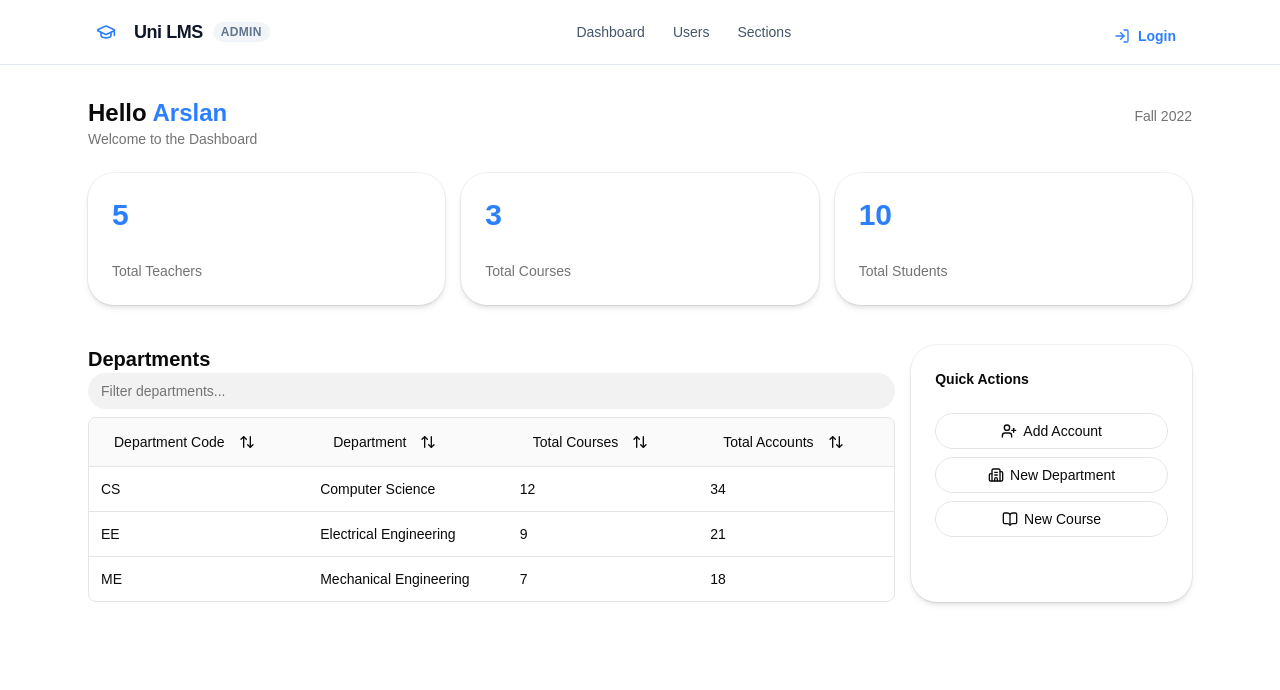
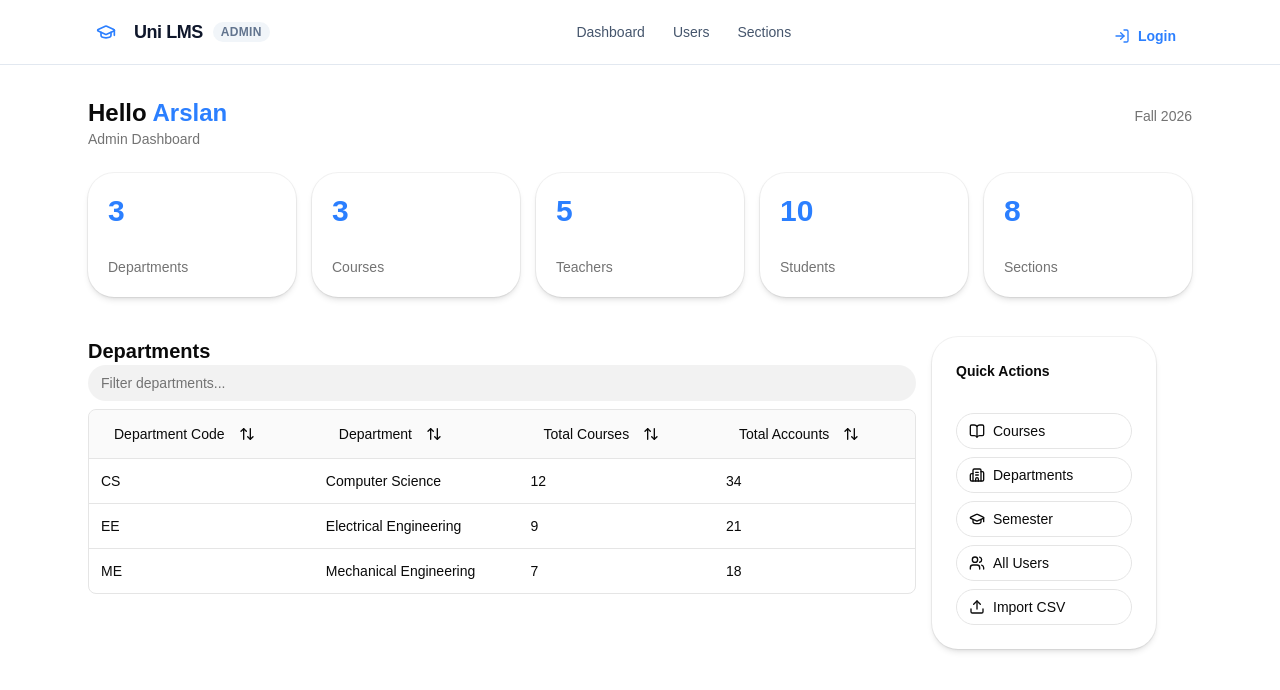
Before and after one commit to ch-arslanahmad/uni-lms, a React (Vite) app in the folder frontend/: page / in a window 1280 px wide. Shown: the top 690 px of the page. Built offline with nearby package versions, Linux system fonts and the light colour scheme.

Commit message:
feat: implement AdminDashboard component with admin-specific data and quick actions

```diff
--- a/frontend/src/App.tsx
+++ b/frontend/src/App.tsx
@@ -1,6 +1,6 @@
 import Navbar from "./components/Navbar";
 import { users } from "./models";
-import Dashboard from "./components/Dashboard";
+import AdminDashboard from "./pages/admin/AdminDashboard";
 import { BrowserRouter } from "react-router-dom";
 
 function App() {
@@ -8,7 +8,7 @@ function App() {
     <BrowserRouter>
       <div>
         <Navbar user={users[0]} />
-        <Dashboard name={users[0].name} />
+        <AdminDashboard />
       </div>
     </BrowserRouter>
   );
--- a/frontend/src/components/Dashboard.tsx
+++ b/frontend/src/components/Dashboard.tsx
@@ -1,83 +1,91 @@
+// Generic dashboard shell — reused by AdminDashboard, TeacherDashboard, StudentDashboard.
+// Callers supply their own stat cards, main content, and quick actions.
+
+import type { ReactNode } from "react";
 import { Card, CardContent, CardHeader, CardTitle } from "./ui/card";
-import { DataTable } from "./data-table/data-table";
-import { departmentColumns } from "./data-table/department-columns";
-import { departments } from "../models";
 import { Button } from "./ui/button";
-import { UserPlus, Building2, BookOpen } from "lucide-react";
+import type { StatCardInfo, QuickAction } from "../models";
 
-// Stat cards (top row) — hard-coded for now, computed from data later
-interface CardsInfo {
-  num: number;
-  title: string;
+// ── Prop types ────────────────────────────────────────────────────────────────
+
+export interface DashboardProps {
+  name: string;
+  semester?: string;
+  subtitle?: string;
+  stats: StatCardInfo[];
+  tableSlot: ReactNode;
+  quickActions: QuickAction[];
 }
 
-const cards: CardsInfo[] = [
-  { num: 5, title: "Total Teachers" },
-  { num: 3, title: "Total Courses" },
-  { num: 10, title: "Total Students" },
-];
+// ── Component ─────────────────────────────────────────────────────────────────
 
-// Page, greeting → cards → departments table
-function Dashboard({ name }: { name: string }) {
+function Dashboard({
+  name,
+  semester = "Fall 2026",
+  subtitle = "Welcome to the Dashboard",
+  stats,
+  tableSlot,
+  quickActions,
+}: DashboardProps) {
   return (
     <div className="mx-auto max-w-6xl px-6 py-8">
-      {/* --- Greeting --- */}
+
+      {/* Greeting */}
       <div className="flex flex-row items-baseline justify-between">
         <h1 className="text-2xl font-bold">
           Hello <span className="text-blue-500">{name}</span>
         </h1>
-        <span className="text-sm text-muted-foreground">Fall 2022</span>
+        <span className="text-sm text-muted-foreground">{semester}</span>
       </div>
-      <p className="text-sm text-muted-foreground">Welcome to the Dashboard</p>
+      <p className="text-sm text-muted-foreground">{subtitle}</p>
 
-      {/* --- Stat cards --- */}
-      <div className="mt-6 grid grid-cols-1 gap-4 sm:grid-cols-3">
-        {cards.map((card) => (
-          <Card
-            key={card.title + card.num}
-            className="p-6 transition-shadow hover:shadow-md"
-          >
-            <p className="text-3xl font-bold tabular-nums text-blue-500">
-              {card.num}
-            </p>
-            <p className="mt-1 text-sm text-muted-foreground">{card.title}</p>
-          </Card>
-        ))}
+      {/* Stat cards */}
+      <div className="mt-6 grid grid-cols-2 gap-4 sm:grid-cols-3 lg:grid-cols-5">
+        {stats.map((s) => {
+          const card = (
+            <Card className="p-5 transition-shadow hover:shadow-md hover:border-blue-200 cursor-pointer">
+              <p className="text-3xl font-bold tabular-nums text-blue-500">{s.value}</p>
+              <p className="mt-1 text-sm text-muted-foreground">{s.label}</p>
+            </Card>
+          );
+          return s.href ? (
+            <a key={s.label} href={s.href}>{card}</a>
+          ) : (
+            <div key={s.label}>{card}</div>
+          );
+        })}
       </div>
 
-      {/* --- Departments table (reusable DataTable) --- */}
+      {/* Main content + Quick actions */}
       <div className="mt-10 flex flex-col gap-4 lg:flex-row">
+
+        {/* Caller-supplied table / content */}
         <div className="min-w-0 lg:basis-3/4">
-          <h2 className="text-xl font-bold">Departments</h2>
-
-          <DataTable
-            columns={departmentColumns}
-            data={departments}
-            searchColumn="name"
-            searchPlaceholder="Filter departments..."
-          />
+          {tableSlot}
         </div>
 
-        {/*Quick Options*/}
-        <Card className="w-72">
-          <CardHeader>
-            <CardTitle className="text-sm font-semibold">
-              Quick Actions
-            </CardTitle>
+        {/* Quick actions */}
+        <Card className="w-full lg:w-56 shrink-0">
+          <CardHeader className="pb-2">
+            <CardTitle className="text-sm font-semibold">Quick Actions</CardTitle>
           </CardHeader>
           <CardContent className="flex flex-col gap-2">
-            <Button variant="outline">
-              <UserPlus size={16} /> Add Account
-            </Button>
-
-            <Button variant="outline">
-              <Building2 size={16} /> New Department
-            </Button>
-            <Button variant="outline">
-              <BookOpen size={16} /> New Course
-            </Button>
+            {quickActions.map(({ label, icon: Icon, href }) =>
+              href ? (
+                <a key={label} href={href} className="w-full">
+                  <Button variant="outline" className="justify-start gap-2 w-full">
+                    <Icon size={15} /> {label}
+                  </Button>
+                </a>
+              ) : (
+                <Button key={label} variant="outline" className="justify-start gap-2 w-full">
+                  <Icon size={15} /> {label}
+                </Button>
+              )
+            )}
           </CardContent>
         </Card>
+
       </div>
     </div>
   );
--- a/frontend/src/models.ts
+++ b/frontend/src/models.ts
@@ -1,7 +1,23 @@
 // This is a holder file to hold the data models of the frontend
 // but also holds dummy data as well
 
+import type { LucideIcon } from "lucide-react";
+
 export type Role = "student" | "teacher" | "admin";
+
+// ── Dashboard shared types ────────────────────────────────────────────────────
+
+export interface StatCardInfo {
+  value: number;
+  label: string;
+  href?: string;
+}
+
+export interface QuickAction {
+  label: string;
+  icon: LucideIcon;
+  href: string;
+}
 
 // Domain classes (map to DB entities later)
 
@@ -55,13 +71,25 @@ export interface DepartmentRow {
   accounts: number;
 }
 
-// Mock Data
+// ── Mock Data ─────────────────────────────────────────────────────────────────
 
 export const users: User[] = [new User(1, "Arslan", "admin", "admin")];
 export const sections: Section[] = [/* ~5 sections */];
 
 export const departments: DepartmentRow[] = [
-  { code: "CS", name: "Computer Science", courses: 12, accounts: 34 },
-  { code: "EE", name: "Electrical Engineering", courses: 9, accounts: 21 },
-  { code: "ME", name: "Mechanical Engineering", courses: 7, accounts: 18 },
+  { code: "CS", name: "Computer Science",        courses: 12, accounts: 34 },
+  { code: "EE", name: "Electrical Engineering",  courses: 9,  accounts: 21 },
+  { code: "ME", name: "Mechanical Engineering",  courses: 7,  accounts: 18 },
 ];
+
+// ── Admin dashboard data ──────────────────────────────────────────────────────
+// Import icons at the page level; icons are listed here as placeholder strings
+// and resolved in AdminDashboard.tsx to keep models.ts icon-free.
+
+export const adminStats: StatCardInfo[] = [
+  { value: departments.length, label: "Departments", href: "/admin/departments" },
+  { value: 3,                  label: "Courses",     href: "/admin/courses"     },
+  { value: 5,                  label: "Teachers",    href: "/admin/teachers"    },
+  { value: 10,                 label: "Students",    href: "/admin/students"    },
+  { value: 8,                  label: "Sections",    href: "/admin/sections"    },
+];
--- /dev/null
+++ b/frontend/src/pages/admin/AdminDashboard.tsx
@@ -0,0 +1,50 @@
+// Admin dashboard — composes the generic Dashboard shell with admin-specific data.
+
+import Dashboard from "../../components/Dashboard";
+import type { QuickAction } from "../../models";
+import { adminStats, users, departments } from "../../models";
+import { DataTable } from "../../components/data-table/data-table";
+import { departmentColumns } from "../../components/data-table/department-columns";
+import {
+  GraduationCap,
+  Building2,
+  BookOpen,
+  Upload,
+  Users,
+} from "lucide-react";
+
+// Icons live here, not in models.ts (models stays icon-free)
+const quickActions: QuickAction[] = [
+  { label: "Courses",            icon: BookOpen,      href: "" },
+  // { label: "Sections",           icon: Layers,        href: "" }, // as sections are of students users of course you know.
+  { label: "Departments",        icon: Building2,     href: "" },
+  { label: "Semester",           icon: GraduationCap, href: "" }, // holds academic calender (fall, spring, summer) as there are defined start/end dates for each semester.
+  { label: "All Users",          icon: Users,         href: "" }, // holds all users (students, instructors, admins) and their roles.
+  { label: "Import CSV",         icon: Upload,        href: "" }, // able to import users, courses, sections, etc. from CSV files.
+];
+
+const admin = users.find((u) => u.role === "admin") ?? users[0];
+
+function AdminDashboard() {
+  return (
+    <Dashboard
+      name={admin.name}
+      subtitle="Admin Dashboard"
+      stats={adminStats}
+      quickActions={quickActions}
+      tableSlot={
+        <>
+          <h2 className="text-xl font-bold">Departments</h2>
+          <DataTable
+            columns={departmentColumns}
+            data={departments}
+            searchColumn="name"
+            searchPlaceholder="Filter departments..."
+          />
+        </>
+      }
+    />
+  );
+}
+
+export default AdminDashboard;
```
